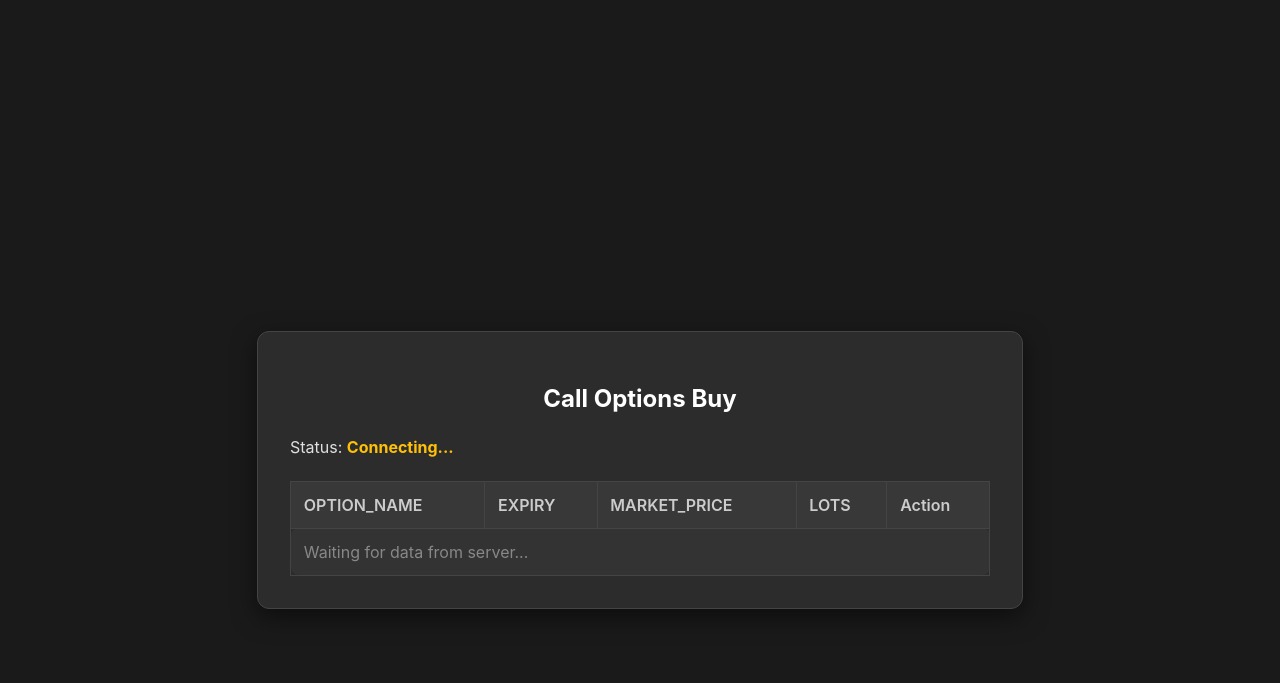
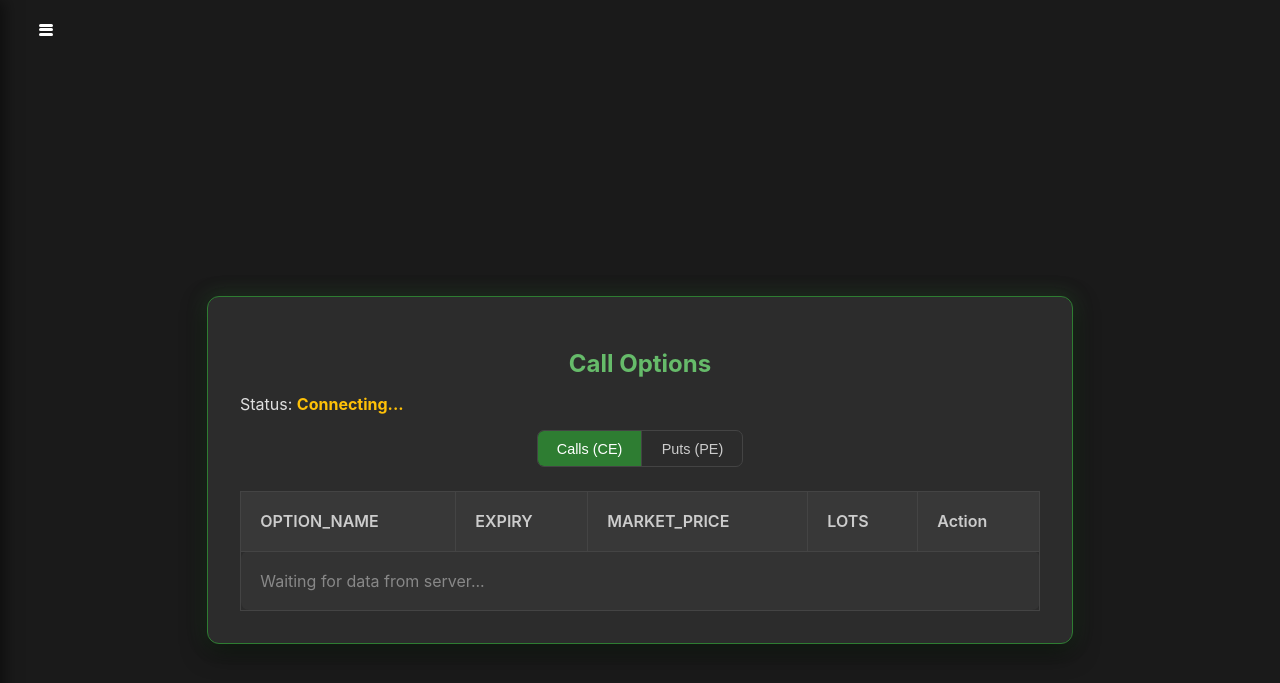
Before and after one commit to karthik-pv/Algo-Trading, a Flask app: page /widget_two in a window 1280 px wide. Shown: the top 683 px of the page. Run offline with Flask 3, Linux system fonts and the light colour scheme; parts of the project's set-up code (start-up, migrations or seed data) failed here and were passed over; some libraries are stand-ins or nearby versions.

Commit message:
call or put

```diff
--- /dev/null
+++ b/templates/base.html
@@ -0,0 +1,107 @@
+<!DOCTYPE html>
+<html lang="en">
+<head>
+    <meta charset="UTF-8">
+    <meta name="viewport" content="width=device-width, initial-scale=1.0">
+    <!-- The title will be set by each individual page -->
+    <title>{% block title %}{% endblock %}</title>
+    <!-- Socket.IO library is included here so all pages can use it -->
+    <script src="https://cdn.socket.io/4.7.5/socket.io.min.js"></script>
+    <style>
+        /* --- UNIVERSAL STYLES FOR ALL PAGES --- */
+        body {
+            font-family: -apple-system, BlinkMacSystemFont, "Segoe UI", Roboto, Helvetica, Arial, sans-serif;
+            background-color: #1a1a1a;
+            color: #e0e0e0;
+            margin: 0;
+            height: 100vh;
+            overflow-x: hidden; /* Prevent horizontal scroll */
+        }
+
+        /* --- STYLES FOR THE SHARED NAVBAR COMPONENT --- */
+        .header {
+            position: fixed;
+            top: 0;
+            left: 0;
+            width: 100%;
+            padding: 0.5rem 0;
+            z-index: 1001;
+        }
+        .menu-button {
+            background: none; border: none; cursor: pointer; padding: 15px;
+            display: flex; flex-direction: column; justify-content: space-around;
+            width: 44px; height: 44px; margin-left: 1.5rem; box-sizing: border-box;
+        }
+        .menu-button span {
+            width: 100%; height: 3px; background-color: white; border-radius: 2px;
+            transition: all 0.3s ease-in-out;
+        }
+        .sidebar {
+            position: fixed; top: 0; left: 0; height: 100%; width: 280px;
+            background-color: #2c2c2c; border-right: 1px solid #444;
+            box-shadow: 4px 0 15px rgba(0, 0, 0, 0.5); padding-top: 5rem;
+            transform: translateX(-100%); transition: transform 0.3s ease-in-out; z-index: 1000;
+        }
+        .sidebar.active { transform: translateX(0); }
+        .sidebar ul { list-style: none; padding: 0; margin: 0; }
+        .sidebar a {
+            display: block; padding: 1rem 1.5rem; color: #e0e0e0; text-decoration: none;
+            font-size: 1.1rem; border-bottom: 1px solid #383838; transition: background-color 0.2s;
+        }
+        .sidebar a:hover { background-color: #444; }
+        .overlay {
+            position: fixed; top: 0; left: 0; height: 100%; width: 100%;
+            background-color: rgba(0, 0, 0, 0.7); z-index: 999;
+            opacity: 0; visibility: hidden;
+            transition: opacity 0.3s ease-in-out, visibility 0.3s ease-in-out;
+        }
+        .overlay.active { opacity: 1; visibility: visible; }
+    </style>
+    <!-- Placeholder for any page-specific styles -->
+    {% block head_styles %}{% endblock %}
+</head>
+<body>
+
+    <!-- === SHARED NAVIGATION COMPONENT (Present on all pages) === -->
+    <div class="header">
+        <button class="menu-button" id="menuToggle">
+            <span></span>
+            <span></span>
+            <span></span>
+        </button>
+    </div>
+    <nav class="sidebar" id="mainSidebar">
+        <ul>
+            <li><a href="/home">Home</a></li>
+            <li><a href="/widget_two">Options Widget</a></li>
+            <!-- Add other links here -->
+        </ul>
+    </nav>
+    <div class="overlay" id="overlay"></div>
+    <!-- === END OF SHARED COMPONENT === -->
+
+    <!-- === PAGE-SPECIFIC CONTENT WILL BE INJECTED HERE === -->
+    {% block content %}{% endblock %}
+    <!-- === END OF PAGE-SPECIFIC CONTENT === -->
+
+    <!-- Universal JavaScript for the sidebar -->
+    <script>
+        document.addEventListener('DOMContentLoaded', function() {
+            const menuToggle = document.getElementById('menuToggle');
+            const mainSidebar = document.getElementById('mainSidebar');
+            const overlay = document.getElementById('overlay');
+
+            function toggleMenu() {
+                mainSidebar.classList.toggle('active');
+                overlay.classList.toggle('active');
+            }
+            menuToggle.addEventListener('click', toggleMenu);
+            overlay.addEventListener('click', toggleMenu);
+        });
+    </script>
+
+    <!-- Placeholder for any page-specific scripts -->
+    {% block scripts %}{% endblock %}
+
+</body>
+</html>
--- a/templates/widget_two.html
+++ b/templates/widget_two.html
@@ -1,42 +1,82 @@
-<!DOCTYPE html>
-<html lang="en">
-<head>
-    <meta charset="UTF-8">
-    <meta name="viewport" content="width=device-width, initial-scale=1.0">
-    <title>Call Options Buy Widget (Live)</title>
-    <script src="https://cdn.socket.io/4.7.5/socket.io.min.js"></script>
+{% extends "base.html" %}
+
+{% block title %}Options Widget (Live){% endblock %}
+
+{% block head_styles %}
 <style>
-        body {
-            font-family: -apple-system, BlinkMacSystemFont, "Segoe UI", Roboto, Helvetica, Arial, sans-serif;
-            background-color: #1a1a1a; /* Darker background */
-            color: #e0e0e0;
+    .main-content {
         display: flex;
         justify-content: center;
         align-items: center;
         height: 100vh;
-            margin: 0;
+        padding: 1rem;
+        box-sizing: border-box;
     }
     .widget-container {
-            background-color: #2c2c2c; /* Dark widget background */
+        background-color: #2c2c2c;
         padding: 2rem;
         border-radius: 12px;
-            box-shadow: 0 8px 24px rgba(0, 0, 0, 0.5);
-            width: 700px;
-            border: 1px solid #444;
+        width: 800px;
+        max-width: 95%;
+        /* MODIFIED: Default Call theme (green border and glow) */
+        border: 1px solid #2e7d32;
+        box-shadow: 0 8px 24px rgba(0, 0, 0, 0.6), 0 0 20px rgba(76, 175, 80, 0.25);
+        transition: box-shadow 0.4s ease, border-color 0.4s ease;
+    }
+    /* MODIFIED: Style override for Put theme (red border and glow) */
+    .widget-container.put-view {
+        border: 1px solid #c62828;
+        box-shadow: 0 8px 24px rgba(0, 0, 0, 0.6), 0 0 20px rgba(211, 47, 47, 0.35);
     }
     .widget-container h2 {
         text-align: center;
-            color: #ffffff;
+        margin-bottom: 0.5rem;
+        /* MODIFIED: Default Call title color */
+        color: #66bb6a;
+        transition: color 0.4s ease;
+    }
+    /* MODIFIED: Put title color */
+    .widget-container.put-view h2 {
+        color: #ef5350;
+    }
+    .toggle-container {
+        display: flex;
+        justify-content: center;
         margin-bottom: 1.5rem;
+        border: 1px solid #444;
+        border-radius: 7px;
+        overflow: hidden;
+        width: fit-content;
+        margin-left: auto;
+        margin-right: auto;
+    }
+    .toggle-button {
+        background-color: transparent;
+        color: #ccc;
+        border: none;
+        padding: 0.6rem 1.2rem;
+        cursor: pointer;
+        font-size: 0.9rem;
+        font-weight: 500;
+        transition: background-color 0.3s;
+    }
+    .toggle-button:first-child {
+        border-right: 1px solid #444;
+    }
+    .toggle-button.active-toggle {
+        background-color: #2e7d32; /* Call color */
+        color: white;
+    }
+    .widget-container.put-view .toggle-button.active-toggle {
+        background-color: #c62828; /* Put color */
     }
     .option-table {
         width: 100%;
         border-collapse: collapse;
-            margin-top: 1.5rem;
     }
     .option-table th, .option-table td {
         border: 1px solid #444;
-            padding: 0.8rem;
+        padding: 1.2rem; /* MODIFIED: Increased padding for more space */
         text-align: left;
     }
     .option-table th {
@@ -46,27 +86,15 @@
     }
     .option-table td.center { text-align: center; }
     .buy-button {
-            background-color: #28a745;
-            color: white;
-            border: none;
-            padding: 0.6rem 1rem;
-            border-radius: 5px;
-            cursor: pointer;
-            font-size: 0.9rem;
-            font-weight: 500;
+        background-color: #28a745; color: white; border: none; padding: 0.6rem 1rem;
+        border-radius: 5px; cursor: pointer; font-size: 0.9rem; font-weight: 500;
         transition: background-color 0.2s;
     }
     .buy-button:hover { background-color: #218838; }
     .no-options {
-            text-align: center;
-            color: #888;
-            margin-top: 2rem;
-            padding: 1rem;
-            border: 1px dashed #555;
-            border-radius: 8px;
-            background-color: #333;
+        text-align: center; color: #888; margin-top: 2rem; padding: 1rem;
+        border: 1px dashed #555; border-radius: 8px; background-color: #333;
     }
-        /* Style for flashing price updates */
     .flash {
         animation: price-flash 0.7s ease-out;
     }
@@ -74,13 +102,30 @@
         0% { background-color: #3e8e41; color: #fff; }
         100% { background-color: transparent; color: inherit; }
     }
+    @media (max-width: 768px) {
+        .main-content {
+            align-items: flex-start;
+            padding-top: 6rem;
+        }
+        .widget-container { padding: 1rem; }
+        .widget-container h2 { font-size: 1.5rem; }
+        .option-table th, .option-table td { padding: 0.6rem; font-size: 0.8rem; }
+        .buy-button { padding: 0.5rem; font-size: 0.75rem; }
+    }
 </style>
-</head>
-<body>
+{% endblock %}
 
-<div class="widget-container">
-    <h2>Call Options Buy</h2>
+{% block content %}
+<main class="main-content">
+    <div class="widget-container" id="widgetContainer">
+        <h2 id="optionsTitle">Call Options</h2>
         <p>Status: <strong id="connectionStatus" style="color: #ffc107;">Connecting...</strong></p>
+
+        <div class="toggle-container">
+            <button class="toggle-button active-toggle" id="callBtn">Calls (CE)</button>
+            <button class="toggle-button" id="putBtn">Puts (PE)</button>
+        </div>
+
         <table class="option-table">
             <thead>
                 <tr>
@@ -96,68 +141,62 @@
             </tbody>
         </table>
     </div>
+</main>
+{% endblock %}
 
+{% block scripts %}
 <script>
     document.addEventListener('DOMContentLoaded', function() {
+        const widgetContainer = document.getElementById('widgetContainer');
         const optionsTableBody = document.getElementById('optionsTableBody');
         const connectionStatus = document.getElementById('connectionStatus');
+        const optionsTitle = document.getElementById('optionsTitle');
+        const callBtn = document.getElementById('callBtn');
+        const putBtn = document.getElementById('putBtn');
+
+        let allContracts = {};
 
         const socket = io('http://localhost:5001');
 
         socket.on('connect', () => {
-            console.log('Successfully connected to the socket server!');
             connectionStatus.textContent = 'Connected';
             connectionStatus.style.color = '#28a745';
-            // 3. Once connected, ask the backend for the initial list of contracts
             socket.emit('request_weekly_options');
         });
 
         socket.on('disconnect', () => {
-            console.log('Disconnected from the socket server.');
             connectionStatus.textContent = 'Disconnected';
             connectionStatus.style.color = '#dc3545';
-            optionsTableBody.innerHTML = '<tr><td colspan="5" class="no-options">Connection lost. Please refresh.</td></tr>';
         });
 
-        // 4. Listen for the event that sends the full list of option contracts
         socket.on('update_weekly_options', (contracts) => {
-            console.log('Received weekly options data:', contracts);
-            populateOptionsTable(contracts);
+            allContracts = contracts;
+            populateOptionsTable(allContracts, 'CE');
         });
 
-        // 5. Listen for real-time price updates for a single instrument
-        socket.on('live_ltp_update', (tick) => {
-            // Expected format: { token: "12345", ltp: 150.75 }
+        socket.on('price-updated', (tick) => {
+            if (allContracts[tick.token]) {
+                allContracts[tick.token].ltp = tick.ltp;
+            }
             const priceCell = document.getElementById(`price-${tick.token}`);
             if (priceCell) {
                 priceCell.textContent = `₹ ${tick.ltp.toFixed(2)}`;
                 priceCell.classList.add('flash');
-                // Remove the class after the animation ends to allow re-triggering
                 setTimeout(() => priceCell.classList.remove('flash'), 700);
             }
         });
 
-        function populateOptionsTable(contracts) {
-            optionsTableBody.innerHTML = ''; // Clear existing rows
-
-            if (Object.keys(contracts).length === 0) {
-                optionsTableBody.innerHTML = '<tr><td colspan="5" class="no-options">No call options received from server.</td></tr>';
+        function populateOptionsTable(contracts, optionType) {
+            optionsTableBody.innerHTML = '';
+            const filteredContracts = Object.entries(contracts).filter(([token, contract]) => contract.call_or_put === optionType);
+            if (filteredContracts.length === 0) {
+                const typeName = optionType === 'CE' ? 'call' : 'put';
+                optionsTableBody.innerHTML = `<tr><td colspan="5" class="no-options">No ${typeName} options received.</td></tr>`;
                 return;
             }
-
-            // The data is an object, so we iterate over its keys (the tokens)
-            for (const token in contracts) {
-                const contract = contracts[token];
-
-                // We only want to display call options ('CE') in this widget
-                if (contract.call_or_put !== 'CE') {
-                    continue;
-                }
-
+            for (const [token, contract] of filteredContracts) {
                 const row = document.createElement('tr');
-                // Add a unique ID to each row for potential future use
                 row.id = `row-${token}`;
-
                 row.innerHTML = `
                     <td>${contract.name}</td>
                     <td>${contract.expiry}</td>
@@ -172,8 +211,6 @@
                 `;
                 optionsTableBody.appendChild(row);
             }
-
-            // Add event listeners to the new buy buttons
             addBuyButtonListeners();
         }
 
@@ -185,17 +222,27 @@
                         tradingsymbol: this.dataset.tradingsymbol,
                         lots: this.dataset.lots
                     };
-
-                    // 6. Emit an event to the backend to place a buy order
                     socket.emit('place_buy_order', orderDetails);
-
-                    console.log(`Emitted 'place_buy_order' for ${orderDetails.tradingsymbol}`);
                     alert(`Order for ${orderDetails.lots} lots of ${orderDetails.tradingsymbol} sent to server!`);
                 });
             });
         }
+
+        callBtn.addEventListener('click', () => {
+            widgetContainer.classList.remove('put-view');
+            optionsTitle.textContent = 'Call Options';
+            putBtn.classList.remove('active-toggle');
+            callBtn.classList.add('active-toggle');
+            populateOptionsTable(allContracts, 'CE');
+        });
+
+        putBtn.addEventListener('click', () => {
+            widgetContainer.classList.add('put-view');
+            optionsTitle.textContent = 'Put Options';
+            callBtn.classList.remove('active-toggle');
+            putBtn.classList.add('active-toggle');
+            populateOptionsTable(allContracts, 'PE');
+        });
     });
 </script>
-
-</body>
-</html>
+{% endblock %}
```
Also changed, not shown: core/trade_logic.py (+13 -2 lines), templates/home.html (+12 -155 lines). Lines whose indentation alone changed are shown as unchanged.
